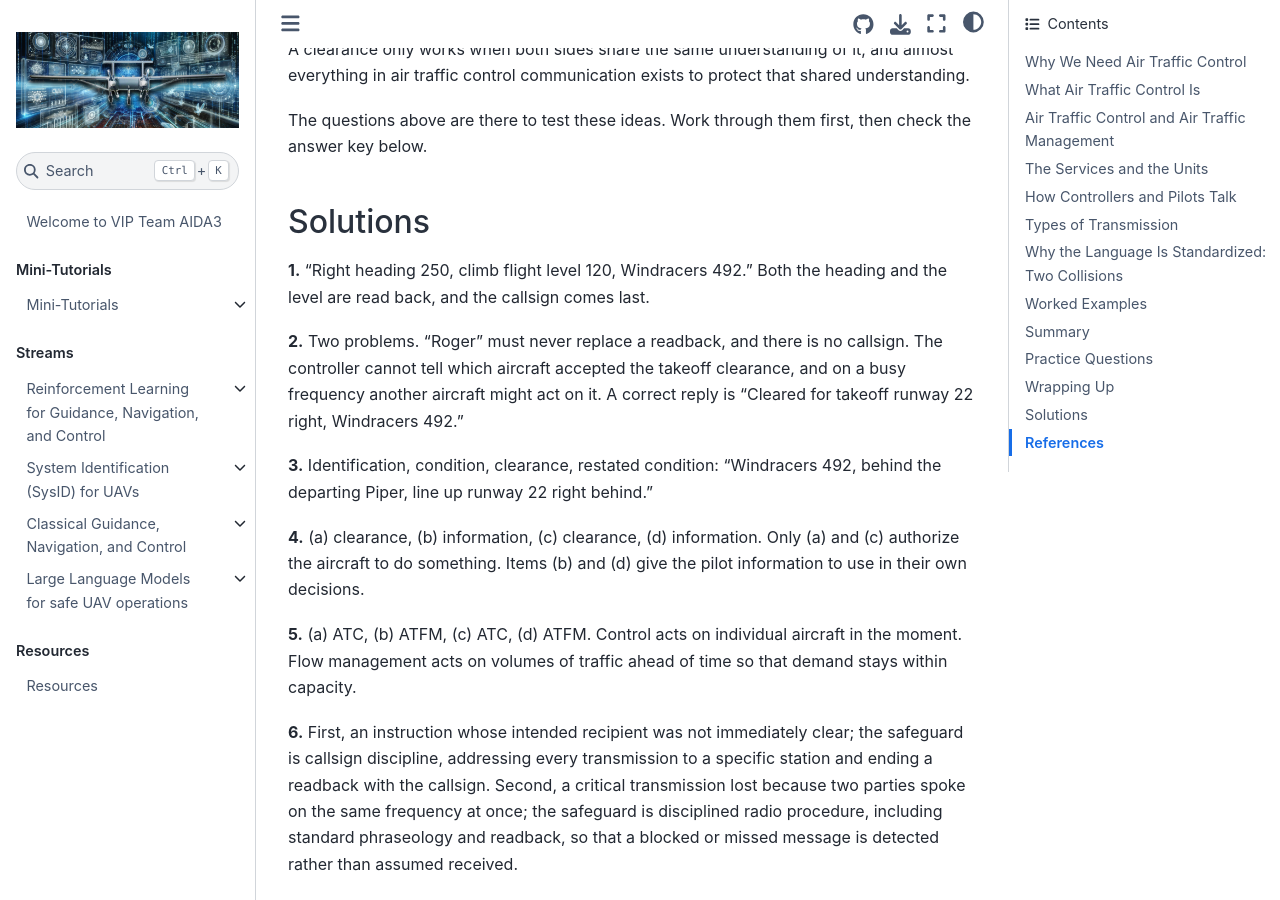
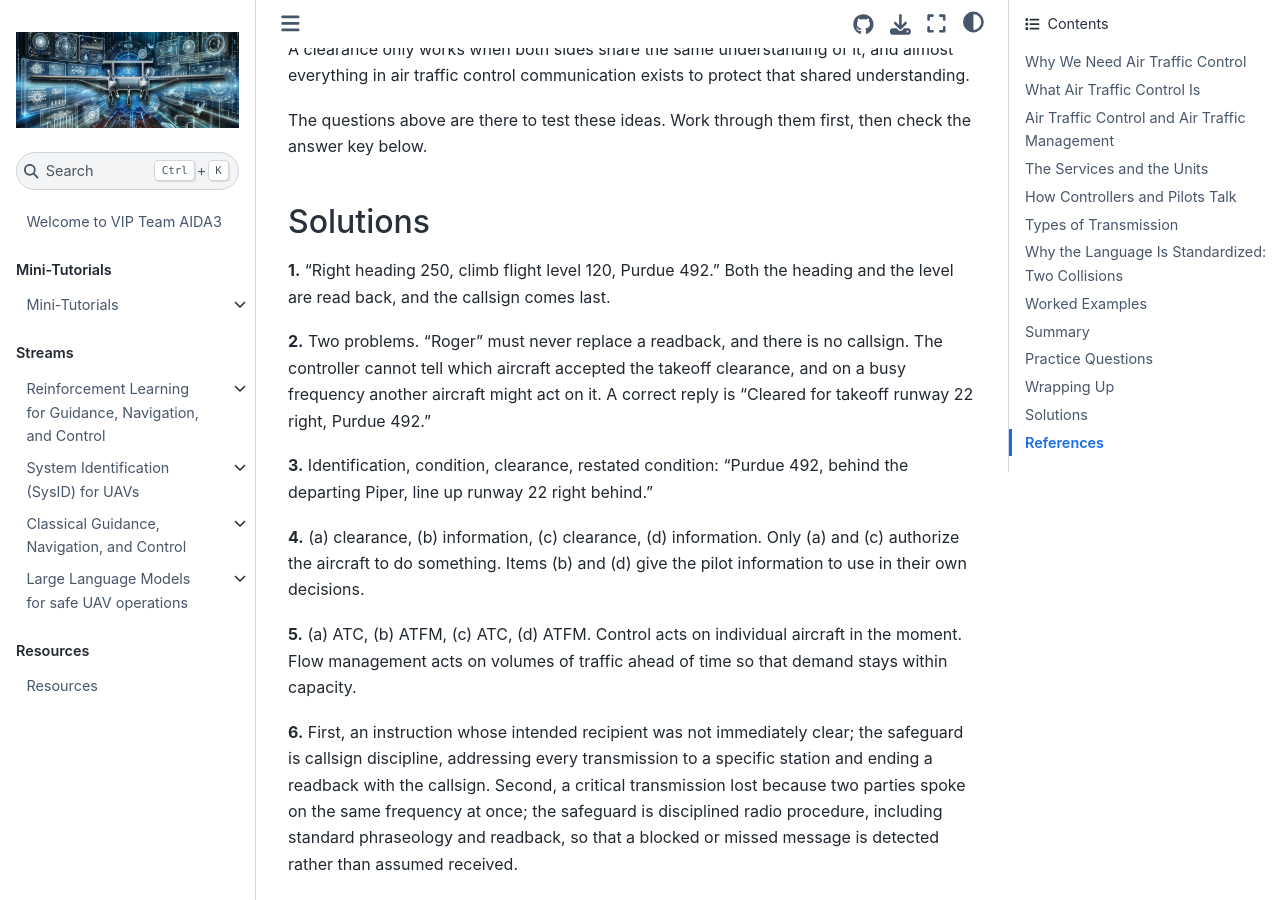
Before and after one commit to VIP-Team-AIDA3/VIP-Team-AIDA3.github.io, a Jupyter Book: the page built from mini-tutorials/lecture3a.md, in a window 1280 px wide and 900 px high, scrolled down 18116 px. Built offline with Jupyter Book 1.0.4 settings and Sphinx 7.4.7 and the Sphinx Book theme 1.1.4, drawn with Linux system fonts in a browser that asks for light colours.

Commit message:
Update lecture3a.md

```diff
--- a/mini-tutorials/lecture3a.md
+++ b/mini-tutorials/lecture3a.md
@@ -350,11 +350,11 @@ The questions above are there to test these ideas. Work through them first, then
 
 ## Solutions
 
-**1.** "Right heading 250, climb flight level 120, Windracers 492." Both the heading and the level are read back, and the callsign comes last.
+**1.** "Right heading 250, climb flight level 120, Purdue 492." Both the heading and the level are read back, and the callsign comes last.
 
-**2.** Two problems. "Roger" must never replace a readback, and there is no callsign. The controller cannot tell which aircraft accepted the takeoff clearance, and on a busy frequency another aircraft might act on it. A correct reply is "Cleared for takeoff runway 22 right, Windracers 492."
+**2.** Two problems. "Roger" must never replace a readback, and there is no callsign. The controller cannot tell which aircraft accepted the takeoff clearance, and on a busy frequency another aircraft might act on it. A correct reply is "Cleared for takeoff runway 22 right, Purdue 492."
 
-**3.** Identification, condition, clearance, restated condition: "Windracers 492, behind the departing Piper, line up runway 22 right behind."
+**3.** Identification, condition, clearance, restated condition: "Purdue 492, behind the departing Piper, line up runway 22 right behind."
 
 **4.** (a) clearance, (b) information, (c) clearance, (d) information. Only (a) and (c) authorize the aircraft to do something. Items (b) and (d) give the pilot information to use in their own decisions.
 
```
